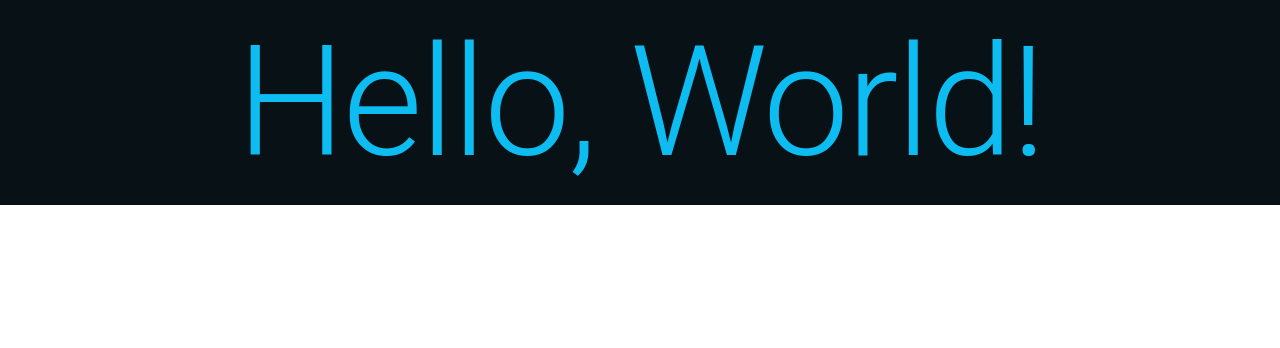
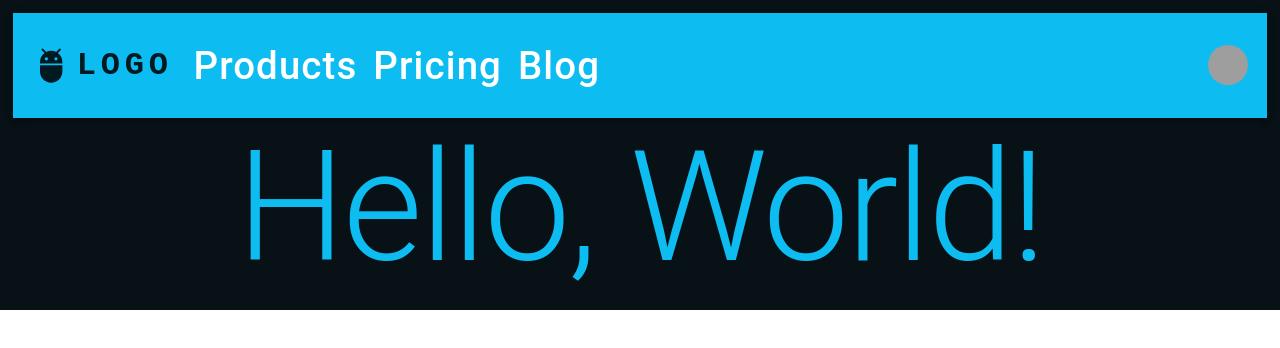
Before and after one commit to Subhajit009iitr/Biriyani, a React (Create React App) app: page / in a window 1280 px wide. Shown: the top 348 px of the page. Built offline with nearby package versions, Linux system fonts and the light colour scheme; grey boxes are pictures that could not be loaded.

Commit message:
card and navbar temp

```diff
--- a/package.json
+++ b/package.json
@@ -5,7 +5,10 @@
   "dependencies": {
     "@emotion/react": "^11.13.3",
     "@emotion/styled": "^11.13.0",
-    "@mui/material": "^6.0.0",
+    "@fontsource/roboto": "^5.0.14",
+    "@mui/icons-material": "^6.0.1",
+    "@mui/material": "^6.0.1",
+    "@mui/styled-engine-sc": "^6.0.1",
     "@reduxjs/toolkit": "^2.2.7",
     "@testing-library/jest-dom": "^5.17.0",
     "@testing-library/react": "^13.4.0",
@@ -16,6 +19,7 @@
     "react-router-dom": "^6.26.1",
     "react-scripts": "5.0.1",
     "redux": "^5.0.1",
+    "styled-components": "^6.1.12",
     "web-vitals": "^2.1.4"
   },
   "scripts": {
--- a/src/App.js
+++ b/src/App.js
@@ -3,6 +3,8 @@ import { Routes, Route } from 'react-router-dom';
 import './App.css';
 import Home from './pages/home';
 import MarketPlace from './pages/marketplace';
+
+import Card from './components/cards/card'
 
 function App() {
   return (
@@ -10,6 +12,7 @@ function App() {
       <Routes>
         <Route path="/" element={<Home />} />
         <Route path="/marketplace" element={<MarketPlace />} />
+        <Route path="/card" element= {<Card/>}/>
       </Routes>
     </div>
   );
--- a/src/components/cards/card.jsx
+++ b/src/components/cards/card.jsx
@@ -0,0 +1,45 @@
+import React from 'react';
+import { Card, CardMedia, CardContent, Typography, Button, IconButton, Box, Stack } from '@mui/material';
+import AddCircleOutlineIcon from '@mui/icons-material/AddCircleOutline';
+import CalendarTodayIcon from '@mui/icons-material/CalendarToday';
+import ShareIcon from '@mui/icons-material/Share';
+
+const AnimeCard = () => {
+  return (
+    <Card sx={{ width: 362, bgcolor: '#2D2D2D', borderRadius: 2 }}>
+      <CardMedia
+        component="img"
+        height="205"
+        width="362"
+        image="https://m.media-amazon.com/images/S/pv-target-images/d3de6e39bb2d551388053c7ea0f3ad9ad1a417daf29317ac0b37c80fe30749a4.jpg" // Replace with your image URL
+        alt="That Time I Got Reincarnated as a Slime"
+      />
+      <CardContent sx={{ color: 'white' }}>
+        <Typography variant="h6" gutterBottom>
+          That Time I Got Reincarnated as a Slime
+        </Typography>
+        <Button variant="contained" sx={{ width: '100%', mb: 2 }}>
+          Play
+        </Button>
+        <Stack direction="row" justifyContent="space-between">
+          <IconButton sx={{ color: 'white' }}>
+            <AddCircleOutlineIcon />
+          </IconButton>
+          <IconButton sx={{ color: 'white' }}>
+            <CalendarTodayIcon />
+          </IconButton>
+          <IconButton sx={{ color: 'white' }}>
+            <ShareIcon />
+          </IconButton>
+        </Stack>
+        <Box sx={{ mt: 2, color: 'rgba(255, 255, 255, 0.7)', textAlign: 'left' }}>
+          <Typography variant="body2">2012</Typography>
+          <Typography variant="body2">21h 14m</Typography>
+          <Typography variant="body2">U/A 16+</Typography>
+        </Box>
+      </CardContent>
+    </Card>
+  );
+};
+
+export default AnimeCard;
--- /dev/null
+++ b/src/components/navbar/nav.jsx
@@ -0,0 +1,159 @@
+import * as React from 'react';
+import AppBar from '@mui/material/AppBar';
+import Box from '@mui/material/Box';
+import Toolbar from '@mui/material/Toolbar';
+import IconButton from '@mui/material/IconButton';
+import Typography from '@mui/material/Typography';
+import Menu from '@mui/material/Menu';
+import MenuIcon from '@mui/icons-material/Menu';
+import Container from '@mui/material/Container';
+import Avatar from '@mui/material/Avatar';
+import Button from '@mui/material/Button';
+import Tooltip from '@mui/material/Tooltip';
+import MenuItem from '@mui/material/MenuItem';
+import AdbIcon from '@mui/icons-material/Adb';
+
+const pages = ['Products', 'Pricing', 'Blog'];
+const settings = ['Profile', 'Account', 'Dashboard', 'Logout'];
+
+function ResponsiveAppBar() {
+  const [anchorElNav, setAnchorElNav] = React.useState(null);
+  const [anchorElUser, setAnchorElUser] = React.useState(null);
+
+  const handleOpenNavMenu = (event) => {
+    setAnchorElNav(event.currentTarget);
+  };
+  const handleOpenUserMenu = (event) => {
+    setAnchorElUser(event.currentTarget);
+  };
+
+  const handleCloseNavMenu = () => {
+    setAnchorElNav(null);
+  };
+
+  const handleCloseUserMenu = () => {
+    setAnchorElUser(null);
+  };
+
+  return (
+    <AppBar position="static">
+      <Container maxWidth="xl">
+        <Toolbar disableGutters>
+          <AdbIcon sx={{ display: { xs: 'none', md: 'flex' }, mr: 1 }} />
+          <Typography
+            variant="h6"
+            noWrap
+            component="a"
+            href="#app-bar-with-responsive-menu"
+            sx={{
+              mr: 2,
+              display: { xs: 'none', md: 'flex' },
+              fontFamily: 'monospace',
+              fontWeight: 700,
+              letterSpacing: '.3rem',
+              color: 'inherit',
+              textDecoration: 'none',
+            }}
+          >
+            LOGO
+          </Typography>
+
+          <Box sx={{ flexGrow: 1, display: { xs: 'flex', md: 'none' } }}>
+            <IconButton
+              size="large"
+              aria-label="account of current user"
+              aria-controls="menu-appbar"
+              aria-haspopup="true"
+              onClick={handleOpenNavMenu}
+              color="inherit"
+            >
+              <MenuIcon />
+            </IconButton>
+            <Menu
+              id="menu-appbar"
+              anchorEl={anchorElNav}
+              anchorOrigin={{
+                vertical: 'bottom',
+                horizontal: 'left',
+              }}
+              keepMounted
+              transformOrigin={{
+                vertical: 'top',
+                horizontal: 'left',
+              }}
+              open={Boolean(anchorElNav)}
+              onClose={handleCloseNavMenu}
+              sx={{ display: { xs: 'block', md: 'none' } }}
+            >
+              {pages.map((page) => (
+                <MenuItem key={page} onClick={handleCloseNavMenu}>
+                  <Typography sx={{ textAlign: 'center' }}>{page}</Typography>
+                </MenuItem>
+              ))}
+            </Menu>
+          </Box>
+          <AdbIcon sx={{ display: { xs: 'flex', md: 'none' }, mr: 1 }} />
+          <Typography
+            variant="h5"
+            noWrap
+            component="a"
+            href="#app-bar-with-responsive-menu"
+            sx={{
+              mr: 2,
+              display: { xs: 'flex', md: 'none' },
+              flexGrow: 1,
+              fontFamily: 'monospace',
+              fontWeight: 700,
+              letterSpacing: '.3rem',
+              color: 'inherit',
+              textDecoration: 'none',
+            }}
+          >
+            LOGO
+          </Typography>
+          <Box sx={{ flexGrow: 1, display: { xs: 'none', md: 'flex' } }}>
+            {pages.map((page) => (
+              <Button
+                key={page}
+                onClick={handleCloseNavMenu}
+                sx={{ my: 2, color: 'white', display: 'block' }}
+              >
+                {page}
+              </Button>
+            ))}
+          </Box>
+          <Box sx={{ flexGrow: 0 }}>
+            <Tooltip title="Open settings">
+              <IconButton onClick={handleOpenUserMenu} sx={{ p: 0 }}>
+                <Avatar alt="Remy Sharp" src="/static/images/avatar/2.jpg" />
+              </IconButton>
+            </Tooltip>
+            <Menu
+              sx={{ mt: '45px' }}
+              id="menu-appbar"
+              anchorEl={anchorElUser}
+              anchorOrigin={{
+                vertical: 'top',
+                horizontal: 'right',
+              }}
+              keepMounted
+              transformOrigin={{
+                vertical: 'top',
+                horizontal: 'right',
+              }}
+              open={Boolean(anchorElUser)}
+              onClose={handleCloseUserMenu}
+            >
+              {settings.map((setting) => (
+                <MenuItem key={setting} onClick={handleCloseUserMenu}>
+                  <Typography sx={{ textAlign: 'center' }}>{setting}</Typography>
+                </MenuItem>
+              ))}
+            </Menu>
+          </Box>
+        </Toolbar>
+      </Container>
+    </AppBar>
+  );
+}
+export default ResponsiveAppBar;
--- a/src/pages/home.jsx
+++ b/src/pages/home.jsx
@@ -1,6 +1,8 @@
 import React from 'react';
 import { useTheme } from '@mui/material/styles';
 import Typography from '@mui/material/Typography';
+
+import Navbar from '../components/navbar/nav';
 
 function Home() {
   const theme = useTheme();
@@ -10,6 +12,7 @@ function Home() {
       backgroundColor: theme.palette.background.main,
       padding: theme.spacing(2)
     }}>
+      <Navbar/>
       <Typography variant="h1" style={{ color: theme.palette.primary.main }}>
         Hello, World!
       </Typography>
```
Also changed, not shown: 1 other file (tests, documents, lock files or other folders).
